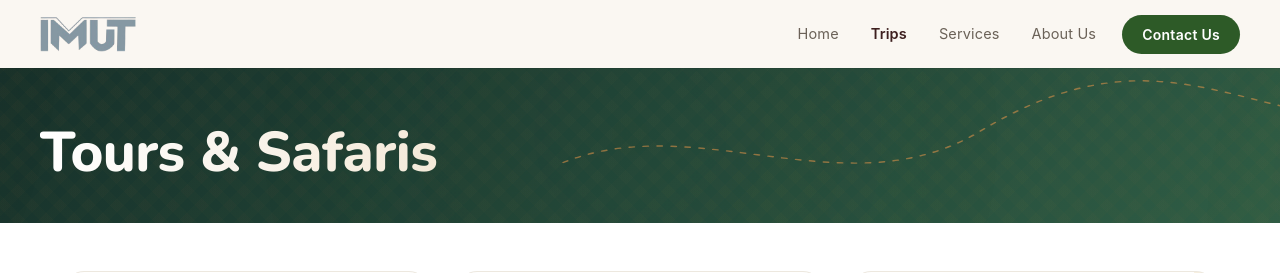
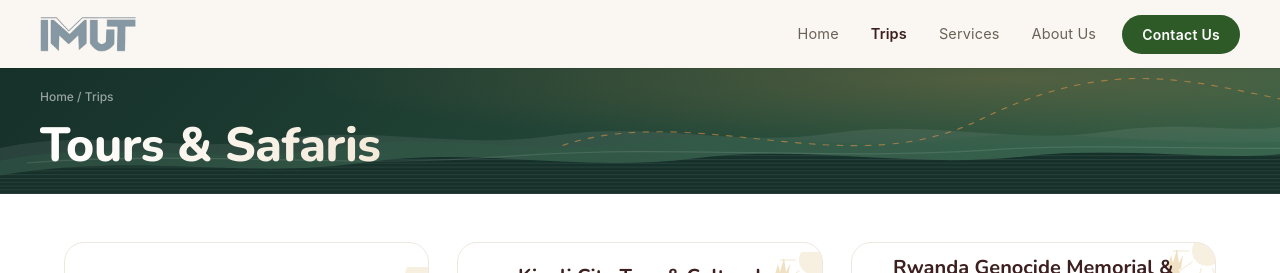
Before and after one commit to Bazatohalemouard/imut-tours, a React (Vite) app: page /trips in a window 1280 px wide. Shown: the top 273 px of the page. Built offline with nearby package versions, Linux system fonts and the light colour scheme; a web font is replaced by a local one.

Commit message:
Refined page header

```diff
--- a/src/components/PageHeader.jsx
+++ b/src/components/PageHeader.jsx
@@ -1,24 +1,5 @@
 import React from "react";
 import PropTypes from "prop-types";
-
-/**
- * PageHeader
- * -----------------------------------------------------------------------
- * Reusable hero header for listing/collection pages (trips, lodges,
- * journals, etc). Carries the brand's jungle gradient + a hand-drawn
- * "route line" signature that ties every header back to the idea of a
- * journey, while staying generic enough to drop onto any page.
- *
- * Usage:
- *   <PageHeader
- *     eyebrow="Our Journeys"
- *     title="All Trips & Safaris"
- *     subtitle="Hand-picked routes through Africa's wild heart."
- *     meta="128 trips across 14 countries"
- *   >
- *     <ExpandableFilterBar ... />
- *   </PageHeader>
- */
 
 const defaultTheme = {
   jungle: "#16302A",
@@ -54,6 +35,7 @@ function injectStyles() {
       height: 100%;
       pointer-events: none;
       opacity: 0.55;
+      z-index: 1;
     }
 
     .pgh-route path {
@@ -84,61 +66,45 @@ function injectStyles() {
       color: transparent;
     }
 
-    /* New abstract background elements */
-    .pgh-abstract-bg {
+    /* -----------------------------------------------------------------
+       "Thousand Hills" background system
+       - .pgh-hills-glow  : soft dawn light, sets the mood
+       - .pgh-hills-far   : furthest, faintest ridge (always shown)
+       - .pgh-hills-mid   : middle ridge, added from small screens up
+       - .pgh-hills-near  : nearest ridge, carries the terrace banding,
+                             always shown (it anchors the header base)
+       - .pgh-hills-mist  : thin drifting fog line along the ridgeline
+       All colors are drawn from the theme tokens passed into the
+       component (jungle / jungleLight / sunset / mist) — no new hues.
+    ----------------------------------------------------------------- */
+
+    .pgh-hills-glow,
+    .pgh-hills-far,
+    .pgh-hills-mid,
+    .pgh-hills-near,
+    .pgh-hills-mist {
       position: absolute;
-      top: 0;
-      left: 0;
+      inset: 0;
       width: 100%;
       height: 100%;
       pointer-events: none;
-      overflow: hidden;
+      z-index: 0;
     }
 
-    .pgh-abstract-bg::before {
-      content: "";
-      position: absolute;
-      top: -50%;
-      left: -50%;
-      width: 200%;
-      height: 200%;
-      background:
-        radial-gradient(circle at 10% 20%, rgba(232, 150, 74, 0.08) 0%, transparent 20%),
-        radial-gradient(circle at 90% 80%, rgba(232, 150, 74, 0.06) 0%, transparent 20%),
-        radial-gradient(circle at 50% 50%, rgba(47, 93, 69, 0.04) 0%, transparent 30%);
-      animation: pgh-float 25s ease-in-out infinite;
+    .pgh-hills-mid { display: none; }
+
+    .pgh-hills-mist {
+      opacity: 0.5;
+      animation: pgh-mist-drift 22s ease-in-out infinite;
     }
 
-    .pgh-abstract-bg::after {
-      content: "";
-      position: absolute;
-      top: 0;
-      left: 0;
-      width: 100%;
-      height: 100%;
-      background:
-        repeating-linear-gradient(
-          45deg,
-          transparent,
-          transparent 10px,
-          rgba(232, 150, 74, 0.03) 10px,
-          rgba(232, 150, 74, 0.03) 20px
-        ),
-        repeating-linear-gradient(
-          -45deg,
-          transparent,
-          transparent 10px,
-          rgba(232, 150, 74, 0.03) 10px,
-          rgba(232, 150, 74, 0.03) 20px
-        );
-      opacity: 0.6;
+    @keyframes pgh-mist-drift {
+      0%, 100% { transform: translateX(0); }
+      50% { transform: translateX(3%); }
     }
 
-    @keyframes pgh-float {
-      0%, 100% { transform: translate(0, 0); }
-      25% { transform: translate(-10px, -10px); }
-      50% { transform: translate(10px, 10px); }
-      75% { transform: translate(-10px, 10px); }
+    @media (min-width: 640px) {
+      .pgh-hills-mid { display: block; }
     }
 
     @media (prefers-reduced-motion: reduce) {
@@ -149,27 +115,29 @@ function injectStyles() {
         opacity: 1;
       }
 
-      .pgh-abstract-bg::before {
+      .pgh-hills-mist {
         animation: none !important;
       }
     }
 
     @media (max-width: 640px) {
-      .pgh-route { width: 100%; opacity: 0.35; }
+      .pgh-route { width: 100%; opacity: 0.3; }
+    }
+
+    /* Reduce space on mobile */
+    @media (max-width: 768px) {
+      .pgh-breadcrumb {
+        margin-bottom: 8px !important;
+      }
     }
   `;
   document.head.appendChild(style);
 }
 
 export default function PageHeader({
-  eyebrow,
   title,
-  subtitle,
-  meta,
   breadcrumb,
   colors,
-  align = "left",
-  children,
   className,
   style,
 }) {
@@ -178,19 +146,79 @@ export default function PageHeader({
   }, []);
 
   const c = { ...defaultTheme, ...colors };
-  const isCenter = align === "center";
+  const uid = React.useId ? React.useId().replace(/:/g, "") : "pgh";
 
   return (
     <header
       className={`pgh-root${className ? ` ${className}` : ''}`}
       style={{
         background: `linear-gradient(135deg, ${c.jungle} 0%, ${c.jungleLight} 100%)`,
-        padding: "56px 24px 40px",
+        padding: "20px 16px 24px",
         ...style
       }}
     >
-      {/* Abstract background elements for safari theme */}
-      <div className="pgh-abstract-bg"></div>
+      {/* Dawn glow — the sun catching the ridgelines at first light */}
+      <svg className="pgh-hills-glow" viewBox="0 0 100 100" preserveAspectRatio="none" aria-hidden="true">
+        <defs>
+          <radialGradient id={`glow-${uid}`} cx="78%" cy="8%" r="55%">
+            <stop offset="0%" stopColor={c.sunset} stopOpacity="0.22" />
+            <stop offset="100%" stopColor={c.sunset} stopOpacity="0" />
+          </radialGradient>
+        </defs>
+        <rect width="100" height="100" fill={`url(#glow-${uid})`} />
+      </svg>
+
+      {/* Far ridge — faintest, sets the sense of many hills receding into haze */}
+      <svg className="pgh-hills-far" viewBox="0 0 1200 300" preserveAspectRatio="none" aria-hidden="true">
+        <path
+          d="M0,190 C90,140 170,205 260,170 C350,135 430,195 520,160 C610,125 690,190 780,155
+             C870,120 950,185 1040,150 C1110,125 1160,155 1200,140 L1200,300 L0,300 Z"
+          fill={c.mistFaint}
+          opacity="0.14"
+        />
+      </svg>
+
+      {/* Mid ridge — hidden on the smallest screens to keep the mobile header calm */}
+      <svg className="pgh-hills-mid" viewBox="0 0 1200 300" preserveAspectRatio="none" aria-hidden="true">
+        <path
+          d="M0,220 C110,165 210,235 310,190 C410,145 500,215 600,175
+             C700,135 790,205 890,170 C990,135 1080,190 1200,175 L1200,300 L0,300 Z"
+          fill={c.jungleLight}
+          opacity="0.35"
+        />
+      </svg>
+
+      {/* Near ridge — anchors the header base and carries a fine terrace
+          banding (hillside agricultural terraces are one of the most
+          recognisable features of the Rwandan countryside) */}
+      <svg className="pgh-hills-near" viewBox="0 0 1200 300" preserveAspectRatio="none" aria-hidden="true">
+        <defs>
+          <clipPath id={`ridge-clip-${uid}`}>
+            <path d="M0,255 C130,200 230,265 340,225 C450,185 540,250 650,215
+                     C760,180 850,240 960,210 C1050,185 1130,220 1200,205 L1200,300 L0,300 Z" />
+          </clipPath>
+          <pattern id={`terrace-${uid}`} width="6" height="9" patternUnits="userSpaceOnUse">
+            <rect width="6" height="9" fill={c.jungle} />
+            <rect width="6" height="1.4" fill={c.mist} opacity="0.16" />
+          </pattern>
+        </defs>
+        <g clipPath={`url(#ridge-clip-${uid})`}>
+          <rect width="1200" height="300" fill={`url(#terrace-${uid})`} />
+        </g>
+      </svg>
+
+      {/* Fog line — a thin drifting band of mist sitting along the ridge,
+          nodding to the mist that famously hangs over Rwanda's hills */}
+      <svg className="pgh-hills-mist" viewBox="0 0 1200 300" preserveAspectRatio="none" aria-hidden="true">
+        <path
+          d="M0,225 C150,195 300,240 450,210 C600,180 750,220 900,195 C1000,178 1100,195 1200,190"
+          fill="none"
+          stroke={c.mist}
+          strokeOpacity="0.28"
+          strokeWidth="3"
+          strokeLinecap="round"
+        />
+      </svg>
 
       {/* Signature: a hand-drawn route line plotting a "journey" across the hero */}
       <svg
@@ -215,10 +243,10 @@ export default function PageHeader({
           margin: "0 auto",
           position: "relative",
           zIndex: 1,
-          textAlign: isCenter ? "center" : "left",
+          textAlign: "left",
           display: "flex",
           flexDirection: "column",
-          alignItems: isCenter ? "center" : "flex-start",
+          alignItems: "flex-start",
         }}
       >
         {breadcrumb && (
@@ -239,27 +267,11 @@ export default function PageHeader({
           </nav>
         )}
 
-        {eyebrow && (
-          <p
-            className="pgh-eyebrow"
-            style={{
-              color: c.mist,
-              fontSize: 12,
-              fontWeight: 700,
-              letterSpacing: "0.14em",
-              textTransform: "uppercase",
-              marginBottom: 14,
-            }}
-          >
-            {eyebrow}
-          </p>
-        )}
-
         {title && (
           <h1
             className="pgh-title"
             style={{
-              fontSize: "clamp(32px, 5vw, 56px)",
+              fontSize: "clamp(28px, 5vw, 48px)",
               fontFamily: "'Nunito', sans-serif",
               fontWeight: 800,
               letterSpacing: "-0.01em",
@@ -270,57 +282,15 @@ export default function PageHeader({
             {title}
           </h1>
         )}
-
-        {subtitle && (
-          <p
-            style={{
-              color: c.mist,
-              fontSize: 16,
-              lineHeight: 1.5,
-              maxWidth: 560,
-              margin: "14px 0 0",
-              fontWeight: 400,
-            }}
-          >
-            {subtitle}
-          </p>
-        )}
-
-        {meta && (
-          <div
-            style={{
-              marginTop: 22,
-              paddingTop: 16,
-              borderTop: `1px solid ${c.hairline}`,
-              width: isCenter ? "auto" : "100%",
-              color: c.mistFaint,
-              fontSize: 13,
-              fontWeight: 500,
-            }}
-          >
-            {meta}
-          </div>
-        )}
-
-        {children && (
-          <div style={{ marginTop: meta ? 20 : 28, width: "100%" }}>
-            {children}
-          </div>
-        )}
       </div>
     </header>
   );
 }
 
 PageHeader.propTypes = {
-  eyebrow: PropTypes.string,
   title: PropTypes.string.isRequired,
-  subtitle: PropTypes.string,
-  meta: PropTypes.oneOfType([PropTypes.string, PropTypes.node]),
   breadcrumb: PropTypes.node,
   colors: PropTypes.object,
-  align: PropTypes.oneOf(['left', 'center']),
-  children: PropTypes.node,
   className: PropTypes.string,
   style: PropTypes.object
 };
--- a/src/pages/AboutPage.jsx
+++ b/src/pages/AboutPage.jsx
@@ -76,7 +76,11 @@ export const AboutPage = ({ setPage }) => {
 
   return (
     <div style={{ paddingTop: 68, minHeight: "100vh" }}>
-      <PageHeader title={'About Us'}/>
+      <PageHeader title={'Who We Are'} breadcrumb={
+        <span>
+          <a href="/">Home</a> / <span>About Us</span>
+        </span>
+      } />
 
       {/* Story section */}
       <section style={{ background: colors.cream, padding: "40px 24px" }}>
@@ -100,7 +104,7 @@ export const AboutPage = ({ setPage }) => {
                 margin: "0 0 20px",
               }}
             >
-             Get to know who we are
+              Get to know us
             </h2>
             <p
               style={{
--- a/src/pages/ContactPage.jsx
+++ b/src/pages/ContactPage.jsx
@@ -82,7 +82,11 @@ export const ContactPage = () => {
   return (
     <div style={{ paddingTop: 68, minHeight: "100vh", background: colors.cream }}>
       {/* Header */}
-      <PageHeader title={'Reach out to Us'}/>
+      <PageHeader title={'Reach out to Us'} breadcrumb={
+        <span>
+          <a href="/">Home</a> / <span>Contact Us</span>
+        </span>
+      } />
       <div
         style={{
           maxWidth: 1200,
--- a/src/pages/ServicesPage.jsx
+++ b/src/pages/ServicesPage.jsx
@@ -368,7 +368,11 @@ export const ServicesPage = ({ setPage }) => {
 
   return (
     <div style={{ paddingTop: 68, minHeight: "100vh", background: colors.cream }}>
-      <PageHeader title={"Our Services"} />
+      <PageHeader title={'Our Services'} breadcrumb={
+        <span>
+          <a href="/">Home</a> / <span>Services</span>
+        </span>
+      } />
 
       <main style={{ fontFamily: "'DM Sans', 'Segoe UI', sans-serif" }}>
         {/* Intro strip — mirrors the About page's cream-toned story section */}
--- a/src/pages/TripsPage.jsx
+++ b/src/pages/TripsPage.jsx
@@ -45,17 +45,6 @@ export const TripsPage = ({ setPage }) => {
     });
   }, []);
 
-  const categories = [
-    "All",
-    "Parks & Wildlife",
-    "Eco-Parks",
-    "Cultural & Heritage",
-    "Historical",
-    "City Tour",
-    "Leisure",
-    "Relax",
-  ];
-
   const filtered = trips.filter(
     (t) =>
       (country === "All" || t.country === country) &&
@@ -64,8 +53,11 @@ export const TripsPage = ({ setPage }) => {
 
   return (
     <div style={{ paddingTop: 68, minHeight: "100vh", background: "#fff" }}>
-      <PageHeader title={'Tours & Safaris'} subtitle={''} />
-
+      <PageHeader title={'Tours & Safaris'} breadcrumb={
+        <span>
+          <a href="/">Home</a> / <span>Trips</span>
+        </span>
+      } />
 
       <div style={{ maxWidth: 1200, margin: "0 auto", padding: "48px 24px" }}>
         {loading && <Spinner />}
```
